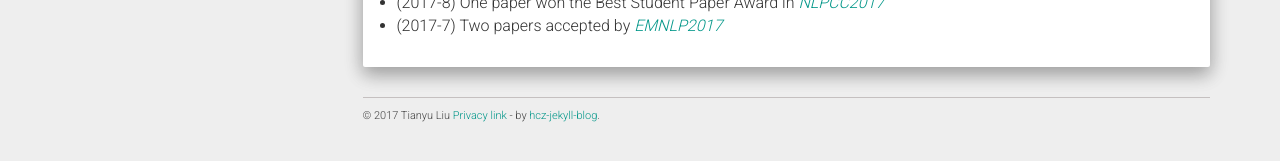
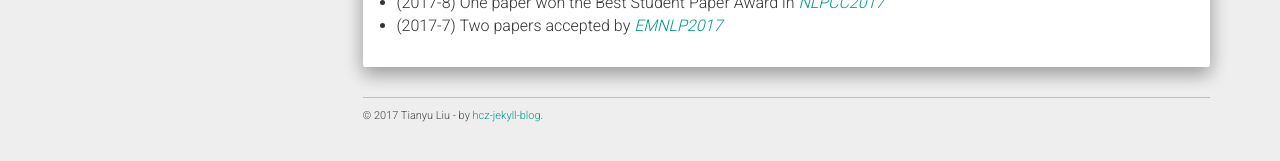
Before and after one commit to tyliupku/tyliupku.github.io, a Jekyll site: the page built from home.md, in a window 1280 px wide. Shown: the part 597-758 px from the top of the page. Built offline with Jekyll 4.4.1, drawn with Linux system fonts in a browser that asks for light colours; nearby versions of some CDN libraries.

Commit message:
Update footer.html

```diff
--- a/_includes/footer.html
+++ b/_includes/footer.html
@@ -1,5 +1,5 @@
 <footer>
-  © 2017 Tianyu Liu <a href="#">Privacy link</a> - by <a href="https://github.com/codeasashu/hcz-jekyll-blog">hcz-jekyll-blog</a>.
+  © 2017 Tianyu Liu - by <a href="https://github.com/codeasashu/hcz-jekyll-blog">hcz-jekyll-blog</a>.
 </footer>
 <div align="center">
   <script async src="https://pagead2.googlesyndication.com/pagead/js/adsbygoogle.js"></script>
```
